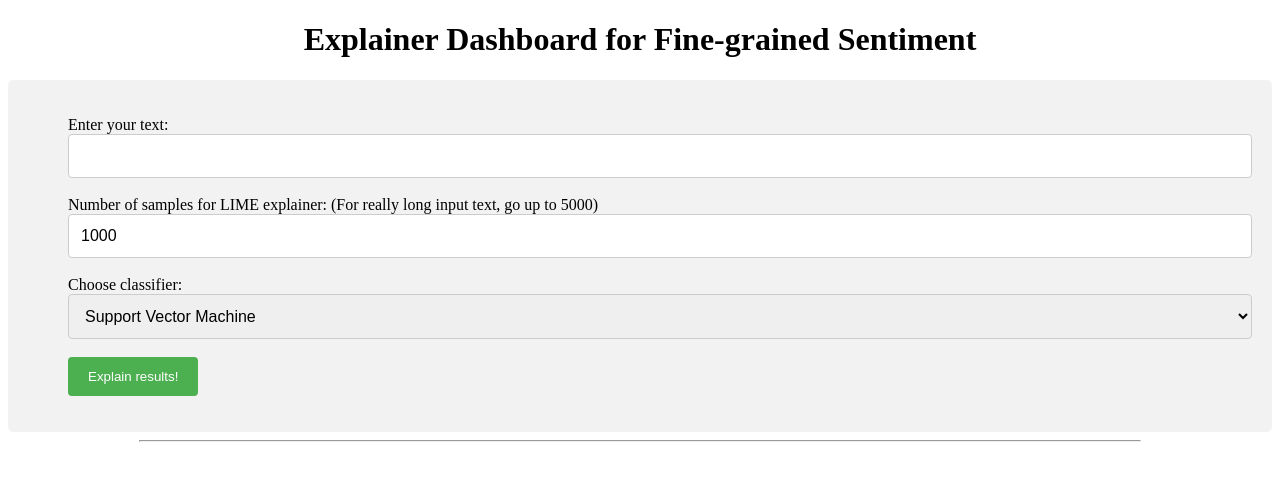
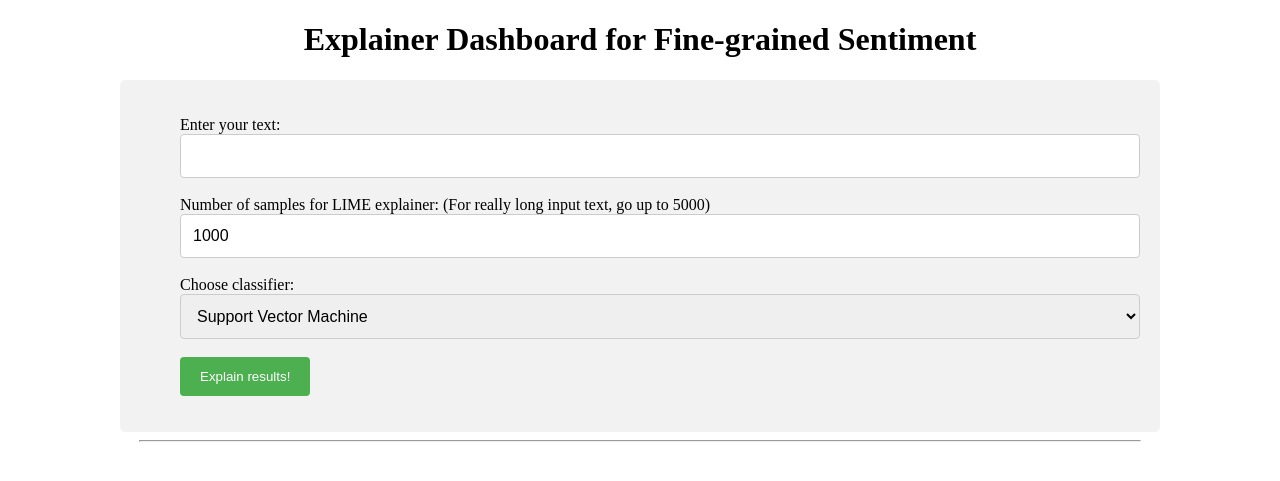
Before and after one commit to prrao87/fine-grained-sentiment-app, a Flask app: page / in a window 1280 px wide. Shown: the top 481 px of the page. Run offline with Flask 2, Linux system fonts and the light colour scheme.

Commit message:
Update style.css

```diff
--- a/static/style.css
+++ b/static/style.css
@@ -32,6 +32,8 @@ input[type=text], select, textarea{
     border-radius: 5px;
     background-color: #f2f2f2;
     padding: 20px;
+    width: 1000px;
+    margin: auto;
   }
 
   /* Floating column for labels: 25% width */
```
